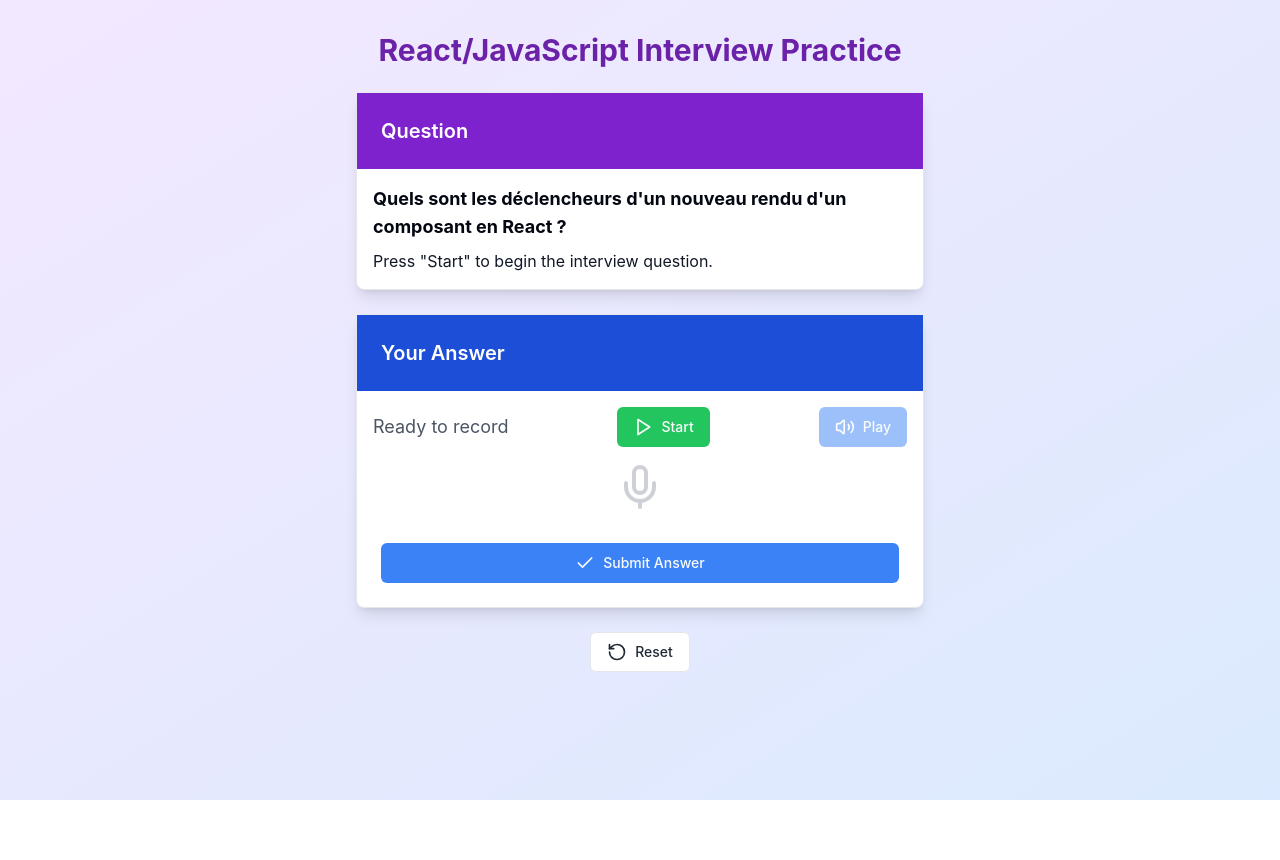
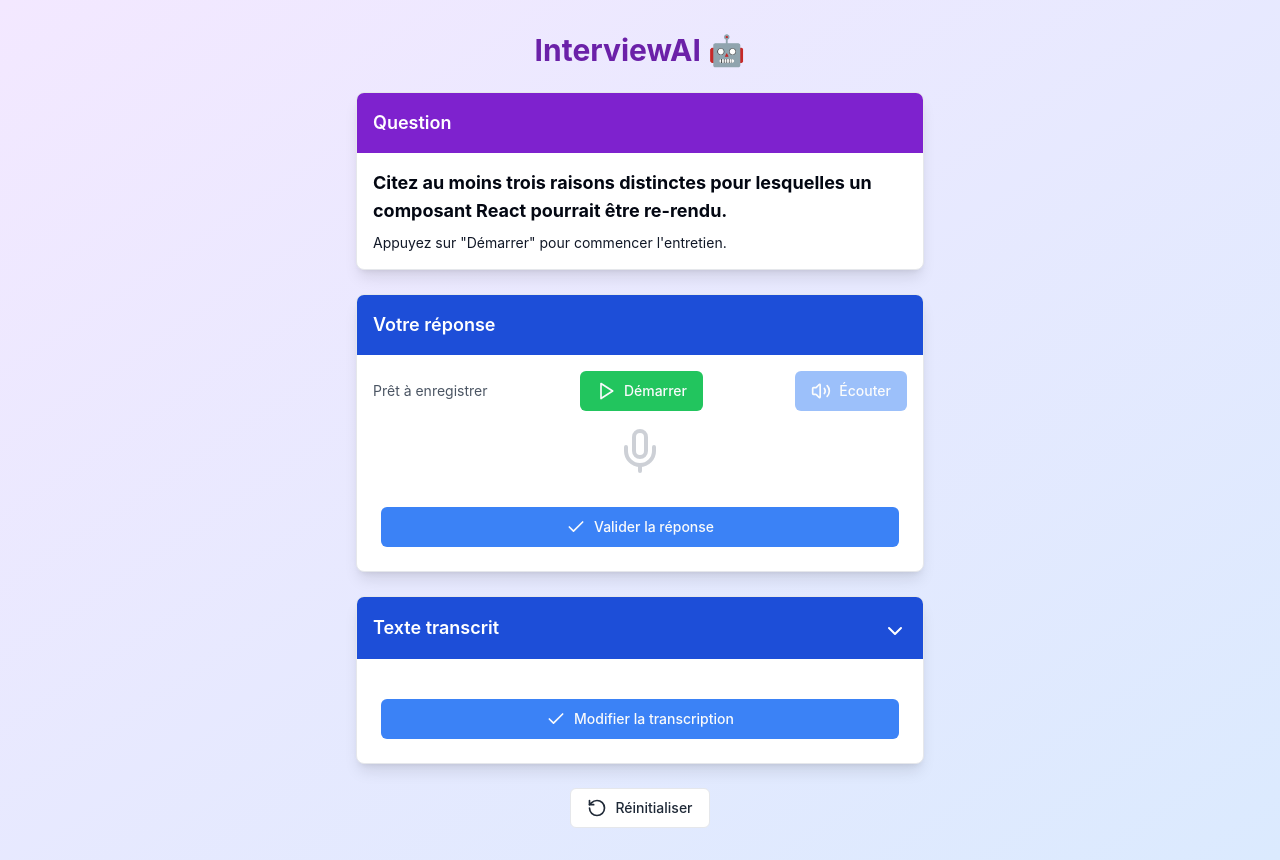
Before and after one commit to daniel-lou18/InterviewAI, a React (Vite) app: page / in a window 1280 px wide. Before the commit the page ends 800 px from the top, so only its background shows below. Built offline with nearby package versions, Linux system fonts and the light colour scheme; no server answers.

Commit message:
Create component to display text transcription

```diff
--- a/src/App.tsx
+++ b/src/App.tsx
@@ -1,45 +1,44 @@
 import { RotateCcw } from "lucide-react";
 import { Button } from "@/components/ui/button";
-import { Card, CardHeader, CardContent } from "@/components/ui/card";
 import { motion } from "framer-motion";
 import Answer from "./features/answer";
+import Transcription from "./features/transcription";
+import PageTitle from "./components/ui/PageTitle";
+import Question from "./features/question";
+import useRecord from "./hooks/useRecord";
 
 const InterviewPracticeApp = () => {
+  const {
+    isRecording,
+    handleStartRecording,
+    handleStopRecording,
+    handlePlayAudio,
+    audioUrl,
+    text,
+    isLoading,
+    error,
+  } = useRecord();
+
+  const recordingProps = {
+    isRecording,
+    handleStartRecording,
+    handleStopRecording,
+    handlePlayAudio,
+    audioUrl,
+  };
+
   return (
-    <div className="w-screen h-screen bg-gradient-to-br from-purple-100 to-blue-100 min-h-screen">
+    <div className="w-screen min-h-screen bg-gradient-to-br from-purple-100 to-blue-100">
       <div className="container max-w-[600px] mx-auto px-4 py-8 min-h-screen">
-        <motion.h1
-          className="text-3xl font-bold mb-6 text-center text-purple-800"
-          initial={{ opacity: 0, y: -20 }}
-          animate={{ opacity: 1, y: 0 }}
-          transition={{ duration: 0.5 }}
-        >
-          React/JavaScript Interview Practice
-        </motion.h1>
-
-        <motion.div
-          initial={{ opacity: 0, y: 20 }}
-          animate={{ opacity: 1, y: 0 }}
-          transition={{ duration: 0.5, delay: 0.2 }}
-        >
-          <Card className="mb-6 shadow-lg">
-            <CardHeader className="bg-purple-700 text-white">
-              <h2 className="text-xl font-semibold">Question</h2>
-            </CardHeader>
-            <CardContent className="p-4">
-              <p className="text-lg font-bold">
-                {
-                  "Quels sont les déclencheurs d'un nouveau rendu d'un composant en React ?"
-                }
-              </p>
-              <p className="text-primary mt-2">
-                {'Press "Start" to begin the interview question.'}
-              </p>
-            </CardContent>
-          </Card>
-        </motion.div>
-
-        <Answer />
+        <PageTitle>InterviewAI 🤖</PageTitle>
+        <Question>
+          Citez au moins trois raisons distinctes pour lesquelles un composant
+          React pourrait être re-rendu.
+        </Question>
+        <Answer {...recordingProps} />
+        <Transcription isLoading={isLoading} error={error}>
+          {text}
+        </Transcription>
 
         {/* <AnimatePresence>
         {feedback && (
@@ -72,7 +71,7 @@
             className="bg-white hover:bg-gray-100 text-gray-800 transition-colors duration-300"
           >
             <RotateCcw className="mr-2 h-5 w-5" />
-            Reset
+            Réinitialiser
           </Button>
         </motion.div>
       </div>
--- /dev/null
+++ b/src/components/ui/PageTitle.tsx
@@ -0,0 +1,17 @@
+import { motion } from "framer-motion";
+import { PropsWithChildren } from "react";
+
+function PageTitle({ children }: PropsWithChildren) {
+  return (
+    <motion.h1
+      className="text-3xl font-bold mb-6 text-center text-purple-800"
+      initial={{ opacity: 0, y: -20 }}
+      animate={{ opacity: 1, y: 0 }}
+      transition={{ duration: 0.5 }}
+    >
+      {children}
+    </motion.h1>
+  );
+}
+
+export default PageTitle;
--- a/src/components/ui/card.tsx
+++ b/src/components/ui/card.tsx
@@ -1,6 +1,6 @@
-import * as React from "react"
+import * as React from "react";
 
-import { cn } from "@/lib/utils"
+import { cn } from "@/lib/utils";
 
 const Card = React.forwardRef<
   HTMLDivElement,
@@ -14,8 +14,8 @@
     )}
     {...props}
   />
-))
-Card.displayName = "Card"
+));
+Card.displayName = "Card";
 
 const CardHeader = React.forwardRef<
   HTMLDivElement,
@@ -23,11 +23,11 @@
 >(({ className, ...props }, ref) => (
   <div
     ref={ref}
-    className={cn("flex flex-col space-y-1.5 p-6", className)}
+    className={cn("flex flex-col space-y-1.5 p-4", className)}
     {...props}
   />
-))
-CardHeader.displayName = "CardHeader"
+));
+CardHeader.displayName = "CardHeader";
 
 const CardTitle = React.forwardRef<
   HTMLParagraphElement,
@@ -41,8 +41,8 @@
     )}
     {...props}
   />
-))
-CardTitle.displayName = "CardTitle"
+));
+CardTitle.displayName = "CardTitle";
 
 const CardDescription = React.forwardRef<
   HTMLParagraphElement,
@@ -53,16 +53,16 @@
     className={cn("text-sm text-muted-foreground", className)}
     {...props}
   />
-))
-CardDescription.displayName = "CardDescription"
+));
+CardDescription.displayName = "CardDescription";
 
 const CardContent = React.forwardRef<
   HTMLDivElement,
   React.HTMLAttributes<HTMLDivElement>
 >(({ className, ...props }, ref) => (
   <div ref={ref} className={cn("p-6 pt-0", className)} {...props} />
-))
-CardContent.displayName = "CardContent"
+));
+CardContent.displayName = "CardContent";
 
 const CardFooter = React.forwardRef<
   HTMLDivElement,
@@ -73,7 +73,14 @@
     className={cn("flex items-center p-6 pt-0", className)}
     {...props}
   />
-))
-CardFooter.displayName = "CardFooter"
+));
+CardFooter.displayName = "CardFooter";
 
-export { Card, CardHeader, CardFooter, CardTitle, CardDescription, CardContent }
+export {
+  Card,
+  CardHeader,
+  CardFooter,
+  CardTitle,
+  CardDescription,
+  CardContent,
+};
--- a/src/features/answer/index.tsx
+++ b/src/features/answer/index.tsx
@@ -9,33 +9,38 @@
 import { motion } from "framer-motion";
 import useRecord from "@/hooks/useRecord";
 
-export default function Answer() {
-  const {
-    isRecording,
-    handleStartRecording,
-    handleStopRecording,
-    handlePlayAudio,
-    audioUrl,
-  } = useRecord();
+type AnswerProps = Omit<
+  ReturnType<typeof useRecord>,
+  "text" | "error" | "isLoading"
+>;
 
+export default function Answer({
+  isRecording,
+  handleStopRecording,
+  handleStartRecording,
+  audioUrl,
+  handlePlayAudio,
+}: AnswerProps) {
   return (
     <motion.div
       initial={{ opacity: 0, y: 20 }}
       animate={{ opacity: 1, y: 0 }}
       transition={{ duration: 0.5, delay: 0.4 }}
     >
-      <Card className="mb-6 shadow-lg">
+      <Card className="mb-6 shadow-lg overflow-hidden">
         <CardHeader className="bg-blue-700 text-white">
-          <h2 className="text-xl font-semibold">Your Answer</h2>
+          <h2 className="text-lg font-semibold">Votre réponse</h2>
         </CardHeader>
         <CardContent className="p-4">
           <div className="flex items-center justify-between mb-4">
             <p
-              className={`text-lg ${
+              className={`text-sm ${
                 isRecording ? "text-red-600 font-semibold" : "text-gray-600"
               }`}
             >
-              {isRecording ? "Recording..." : "Ready to record"}
+              {isRecording
+                ? "Enregistrement en cours..."
+                : "Prêt à enregistrer"}
             </p>
             <Button
               onClick={isRecording ? handleStopRecording : handleStartRecording}
@@ -50,7 +55,7 @@
               ) : (
                 <Play className="mr-2 h-5 w-5" />
               )}
-              {isRecording ? "Stop" : "Start"}
+              {isRecording ? "Arrêter" : "Démarrer"}
             </Button>
             <Button
               disabled={!audioUrl}
@@ -58,7 +63,7 @@
               className="bg-blue-500 hover:bg-blue-600 transition-all duration-300"
             >
               <Volume2 className="mr-2 h-5 w-5" />
-              Play
+              Écouter
             </Button>
           </div>
           <div className="flex justify-center mb-4">
@@ -88,7 +93,7 @@
             className="w-full bg-blue-500 hover:bg-blue-600 transition-colors duration-300"
           >
             <Check className="mr-2 h-5 w-5" />
-            Submit Answer
+            Valider la réponse
           </Button>
         </CardFooter>
       </Card>
--- /dev/null
+++ b/src/features/question/index.tsx
@@ -0,0 +1,25 @@
+import { Card, CardHeader, CardContent } from "@/components/ui/card";
+import { motion } from "framer-motion";
+import { PropsWithChildren } from "react";
+
+export default function Question({ children }: PropsWithChildren) {
+  return (
+    <motion.div
+      initial={{ opacity: 0, y: 20 }}
+      animate={{ opacity: 1, y: 0 }}
+      transition={{ duration: 0.5, delay: 0.2 }}
+    >
+      <Card className="mb-6 shadow-lg overflow-hidden">
+        <CardHeader className="bg-purple-700 text-white">
+          <h2 className="text-lg font-semibold">Question</h2>
+        </CardHeader>
+        <CardContent className="p-4">
+          <p className="text-lg font-bold">{children}</p>
+          <p className="text-primary mt-2 text-sm">
+            {'Appuyez sur "Démarrer" pour commencer l\'entretien.'}
+          </p>
+        </CardContent>
+      </Card>
+    </motion.div>
+  );
+}
--- /dev/null
+++ b/src/features/transcription/index.tsx
@@ -0,0 +1,69 @@
+import { Check, ChevronDown, ChevronUp, Loader2 } from "lucide-react";
+import { Button } from "@/components/ui/button";
+import {
+  Card,
+  CardHeader,
+  CardContent,
+  CardFooter,
+} from "@/components/ui/card";
+import { motion } from "framer-motion";
+import { PropsWithChildren, ReactNode, useState } from "react";
+
+type TranscriptionProps = {
+  isLoading: boolean;
+  error: string;
+} & PropsWithChildren;
+
+export default function Transcription({
+  children,
+  isLoading,
+}: TranscriptionProps) {
+  const [isExpanded, setIsExpanded] = useState(false);
+
+  let content: ReactNode;
+
+  if (isLoading) {
+    content = (
+      <div className="w-full flex justify-center">
+        <Loader2 className="animate-spin size-12" />
+      </div>
+    );
+  } else {
+    content = (
+      <p
+        className={`transition-all duration-300 ${
+          isExpanded ? "max-h-full" : "max-h-16 overflow-hidden"
+        }`}
+      >
+        {children}
+      </p>
+    );
+  }
+
+  return (
+    <motion.div
+      initial={{ opacity: 0, y: 20 }}
+      animate={{ opacity: 1, y: 0 }}
+      transition={{ duration: 0.5, delay: 0.4 }}
+    >
+      <Card className="mb-6 shadow-lg overflow-hidden">
+        <CardHeader className="bg-blue-700 text-white flex flex-row justify-between items-center mb-2">
+          <h2 className="text-lg font-semibold">Texte transcrit</h2>
+          <button onClick={() => setIsExpanded(!isExpanded)}>
+            {isExpanded ? <ChevronUp /> : <ChevronDown />}
+          </button>
+        </CardHeader>
+        <CardContent className="p-4">{content}</CardContent>
+        <CardFooter>
+          <Button
+            disabled={false}
+            className="w-full bg-blue-500 hover:bg-blue-600 transition-colors duration-300"
+          >
+            <Check className="mr-2 h-5 w-5" />
+            Modifier la transcription
+          </Button>
+        </CardFooter>
+      </Card>
+    </motion.div>
+  );
+}
--- a/src/hooks/useRecord.ts
+++ b/src/hooks/useRecord.ts
@@ -7,7 +7,9 @@
   const [recorder, setRecorder] = useState<AudioRecorder | null>(null);
   const [audioUrl, setAudioUrl] = useState("");
   const [audio, setAudio] = useState<HTMLAudioElement | null>(null);
+  const [isLoading, setIsLoading] = useState(false);
   const [error, setError] = useState("");
+  const [text, setText] = useState("");
 
   useEffect(() => {
     async function initRecorder() {
@@ -35,12 +37,17 @@
       const audio = new Audio(audioUrl);
       setAudio(audio);
 
+      setIsLoading(true);
       const result = await getTextFromSpeech(audioBlob);
 
       if ("error" in result) {
         setError(result.error.message);
+        setIsLoading(false);
       } else {
-        console.log(result.text);
+        const text = result.text;
+        console.log(text);
+        setText(text);
+        setIsLoading(false);
       }
     }
   };
@@ -57,6 +64,8 @@
     handlePlayAudio,
     isRecording,
     audioUrl,
+    isLoading,
     error,
+    text,
   };
 }
```
